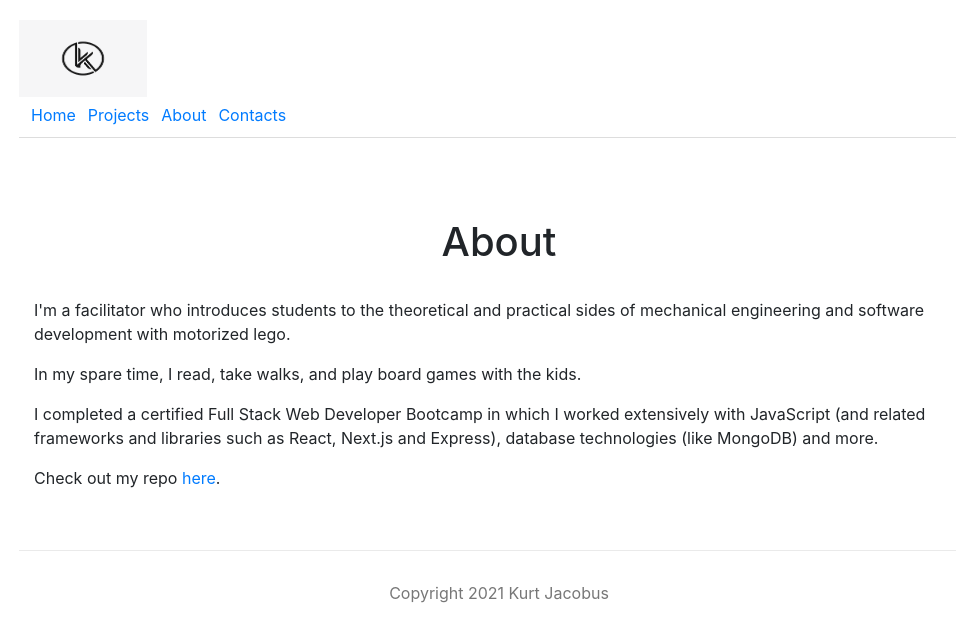
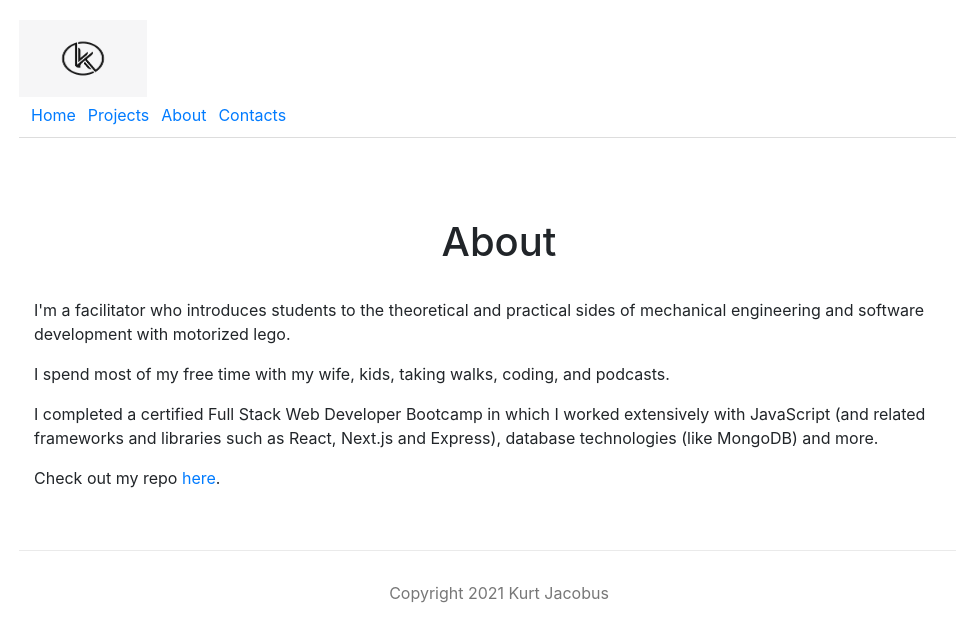
Before and after one commit to KurtJacobus/Next.js-api, a Next.js app: page /about in a window 1280 px wide. Shown: the top 642 px of the page, without its empty margins (141-1097 px from the left). Built offline with nearby package versions, Linux system fonts and the light colour scheme.

Commit message:
Update about.js

```diff
--- a/pages/about.js
+++ b/pages/about.js
@@ -20,8 +20,7 @@ export default function about() {
           with motorized lego.
         </p>
         <p>
-          In my spare time, I read, take walks, and play board games with the
-          kids.
+          I spend most of my free time with my wife, kids, taking walks, coding, and podcasts.
         </p>
         <p>
           I completed a certified Full Stack Web Developer Bootcamp in which I
```
